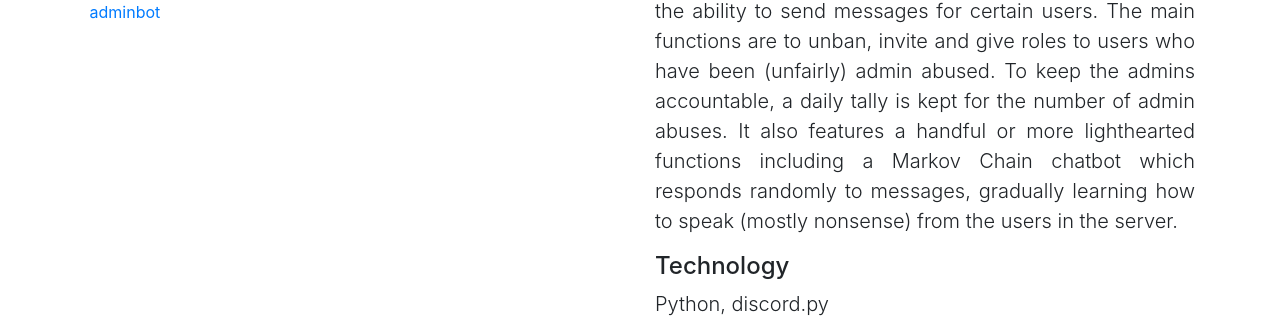
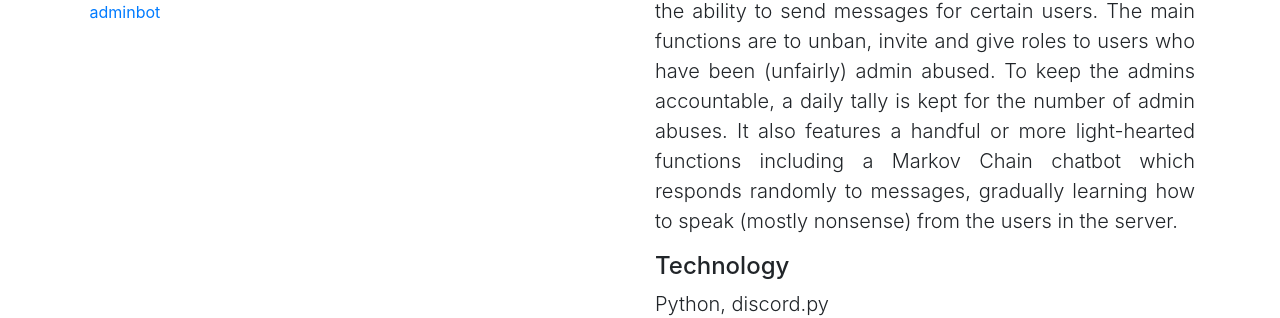
Before and after one commit to saultyevil/saultyevil.github.io, a Jekyll site: the page built from _posts/programming/2020-01-06-adminbot.md, in a window 1280 px wide and 900 px high, scrolled down 2132 px. Shown: the part 436-754 px from the top of the window. Built offline with Jekyll 4.4.1, drawn with Linux system fonts in a browser that asks for light colours; nearby versions of some CDN libraries; library files that are not in the unit come from our copies; some of the changed text lies outside the part shown.

Commit message:
spelling mistake lol

```diff
--- a/_posts/programming/2020-01-06-adminbot.md
+++ b/_posts/programming/2020-01-06-adminbot.md
@@ -13,7 +13,7 @@ and to shame them when they have abused their moderator powers, i.e. removing th
 ability to send messages for certain users. The main
 functions are to unban, invite and give roles to users who have been (unfairly)
 admin abused. To keep the admins accountable, a daily tally is kept for the
-number of admin abuses. It also features a handful or more lighthearted
+number of admin abuses. It also features a handful or more light-hearted
 functions including a Markov Chain chatbot which responds randomly to
 messages, gradually learning how to speak (mostly nonsense) from the users
 in the server.
```
